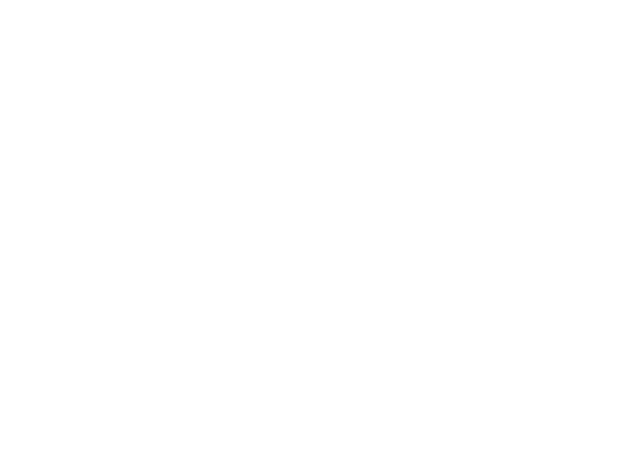
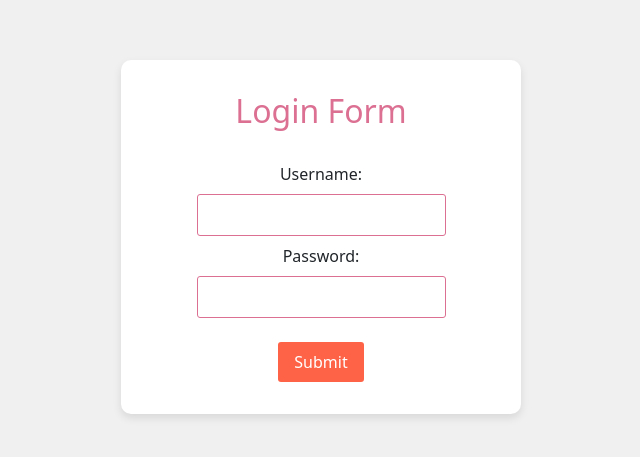
Before and after one commit to Prithivi2126/react_Js, a React (Create React App) app: page /styled in a window 1280 px wide. Before the commit this address had no page. Shown: the part 163-620 px from the top of the page, without its empty margins (319-959 px from the left). Built offline with nearby package versions, Linux system fonts and the light colour scheme.

Commit message:
Styled-Components

```diff
--- a/package.json
+++ b/package.json
@@ -12,6 +12,7 @@
     "react-dom": "^18.3.1",
     "react-router-dom": "^6.23.1",
     "react-scripts": "5.0.1",
+    "styled-components": "^6.1.11",
     "web-vitals": "^2.1.4"
   },
   "scripts": {
--- a/src/App.js
+++ b/src/App.js
@@ -2,6 +2,7 @@ import React, { Suspense, lazy } from "react";
 import { BrowserRouter, Routes, Route } from "react-router-dom";
 import "./App.css";
 import UselayoutEffect from "./hook/UselayoutEffect";
+import Styled from "./styled-component/Styled";
 
 
 
@@ -21,6 +22,7 @@ function App() {
             <Route path='/compA' element={<ComponentA />}></Route>
             <Route path='/memo' element={<Usememo />}></Route>
             <Route path='/uselayout' element={<UselayoutEffect />}></Route>
+            <Route path='/styled' element={<Styled />}></Route>
           </Routes>
         </Suspense>
       </BrowserRouter>
--- a/src/index.js
+++ b/src/index.js
@@ -3,6 +3,8 @@ import ReactDOM from 'react-dom/client';
 import './index.css';
 import App from './App';
 import reportWebVitals from './reportWebVitals';
+import "bootstrap/dist/js/bootstrap.bundle.min.js";
+import "bootstrap/dist/css/bootstrap.min.css";
 
 const root = ReactDOM.createRoot(document.getElementById('root'));
 root.render(
--- /dev/null
+++ b/src/styled-component/Styled.js
@@ -0,0 +1,94 @@
+import React from "react";
+import styled, { ThemeProvider } from "styled-components";
+
+const theme = {
+  colors: {
+    primary: "palevioletred",
+    secondary: "tomato",
+    text: "black",
+    background: "white",
+  },
+  fontSize: {
+    normal: "1.5em",
+    big: "2em",
+  },
+};
+
+
+const Button = styled.button`
+  background: ${(props) => props.theme.colors.primary};
+  border: none;
+  border-radius: 3px;
+  color: white;
+  padding: 0.5em 1em;
+  font-size: 1em;
+  cursor: pointer;
+  margin-top: 1em;
+`;
+
+//Extending Styles:
+//You can create new styled components by extending existing ones.
+const ButtonSubmit = styled(Button)`
+  background: ${(props) => props.theme.colors.secondary};
+`;
+
+const StyledHeading = styled.h1`
+  color: ${(props) =>
+    props.primary ? props.theme.colors.primary : props.theme.colors.text};
+  font-size: ${(props) =>
+    props.big ? props.theme.fontSize.big : props.theme.fontSize.normal};
+  text-align: center;
+  margin-bottom: 1em;
+`;
+
+const Input = styled.input`
+  display: block;
+  width: 100%;
+  padding: 0.5em;
+  margin: 0.5em 0;
+  border: 1px solid ${(props) => props.theme.colors.primary};
+  border-radius: 3px;
+  font-size: 1em;
+`;
+
+const Form = styled.form`
+  max-width: 400px;
+  margin: 0 auto;
+  padding: 2em;
+  background: ${(props) => props.theme.colors.background};
+  border-radius: 10px;
+  box-shadow: 0 4px 8px rgba(0, 0, 0, 0.1);
+`;
+
+const CenteredContainer = styled.div`
+  display: flex;
+  justify-content: center;
+  align-items: center;
+  height: 100vh;
+  background-color: #f0f0f0;
+`;
+
+const Styled = () => (
+  <ThemeProvider theme={theme}>
+    <CenteredContainer>
+      <Form>
+        <StyledHeading primary big>
+          Login Form
+        </StyledHeading>
+        <label>
+          Username:
+          <Input type="text" name="username" />
+        </label>
+        <label>
+          Password:
+          <Input type="password" name="password" />
+        </label>
+        <div>
+          <ButtonSubmit type="submit">Submit</ButtonSubmit>
+        </div>
+      </Form>
+    </CenteredContainer>
+  </ThemeProvider>
+);
+
+export default Styled;
```
Also changed, not shown: 1 other file (tests, documents, lock files or other folders).
